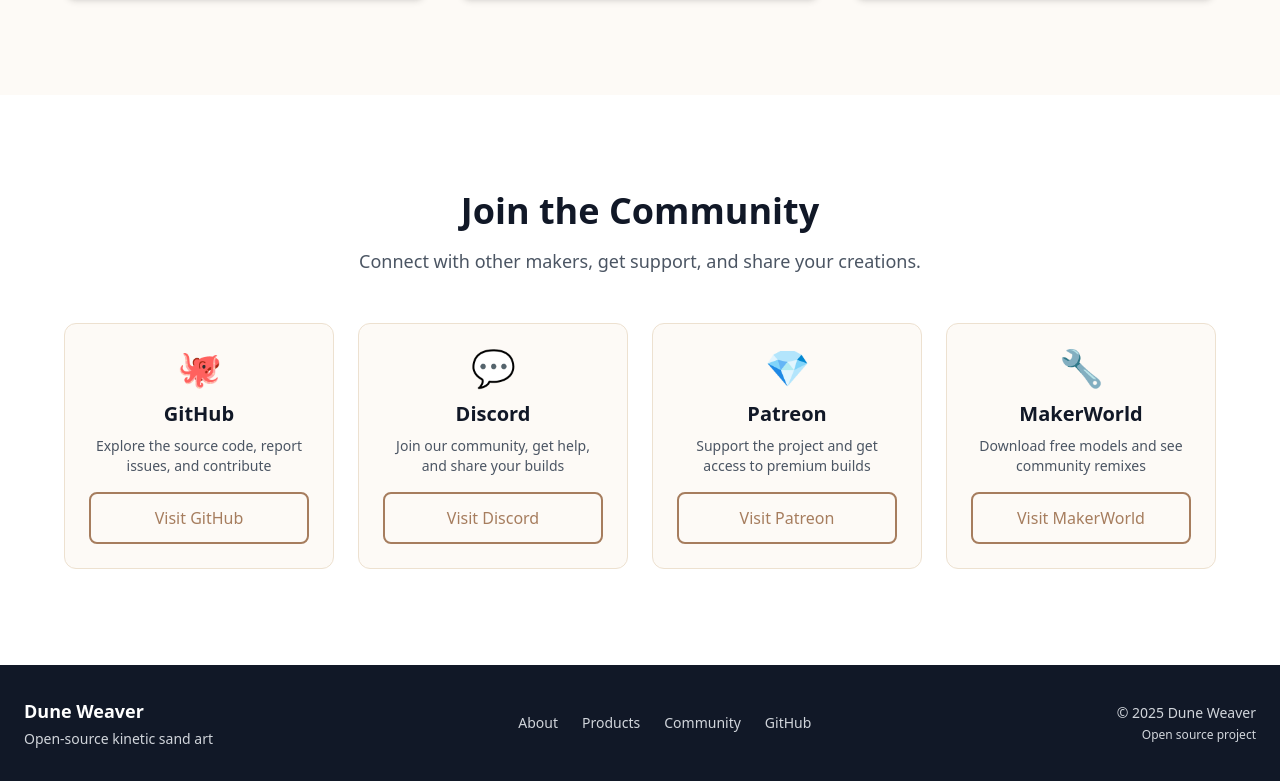
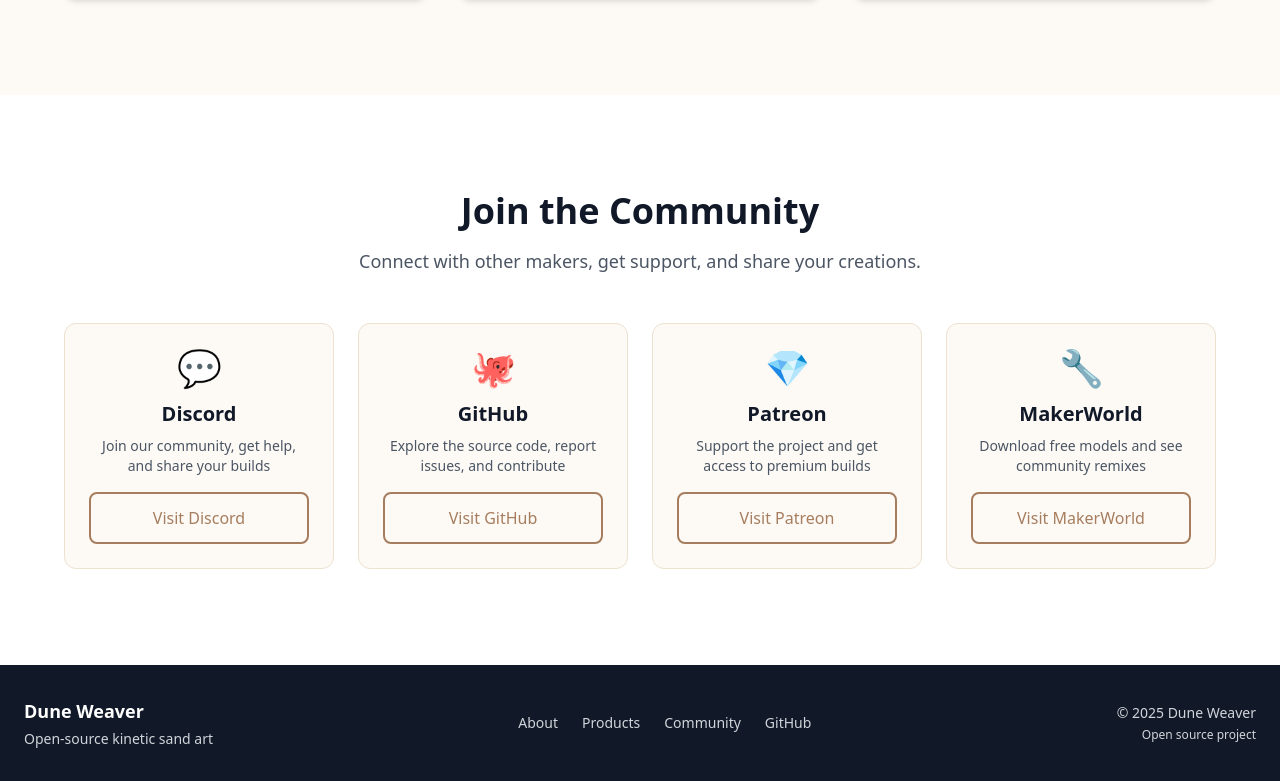
Before and after one commit to tuanchris/dune-weaver-website, a Next.js app: page / in a window 1280 px wide. Shown: the part 2787-3568 px from the top of the page. Built offline with nearby package versions, Linux system fonts and the light colour scheme.

Commit message:
update links

```diff
--- a/components/CommunitySection.tsx
+++ b/components/CommunitySection.tsx
@@ -11,27 +11,27 @@ interface CommunityLink {
 
 const communityLinks: CommunityLink[] = [
   {
+    name: 'Discord',
+    description: 'Join our community, get help, and share your builds',
+    link: 'https://discord.com/invite/YZ8PTezVHt',
+    icon: '💬',
+  },
+  {
     name: 'GitHub',
     description: 'Explore the source code, report issues, and contribute',
-    link: '#',
+    link: 'https://github.com/tuanchris/dune-weaver/',
     icon: '🐙',
-  },
-  {
-    name: 'Discord',
-    description: 'Join our community, get help, and share your builds',
-    link: '#',
-    icon: '💬',
   },
   {
     name: 'Patreon',
     description: 'Support the project and get access to premium builds',
-    link: '#',
+    link: 'https://www.patreon.com/cw/duneweaver/shop',
     icon: '💎',
   },
   {
     name: 'MakerWorld',
     description: 'Download free models and see community remixes',
-    link: '#',
+    link: 'https://makerworld.com/en/@tuanchris',
     icon: '🔧',
   },
 ];
```
